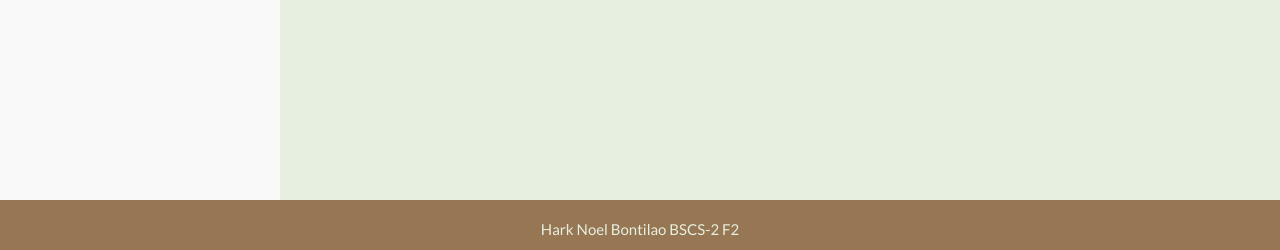
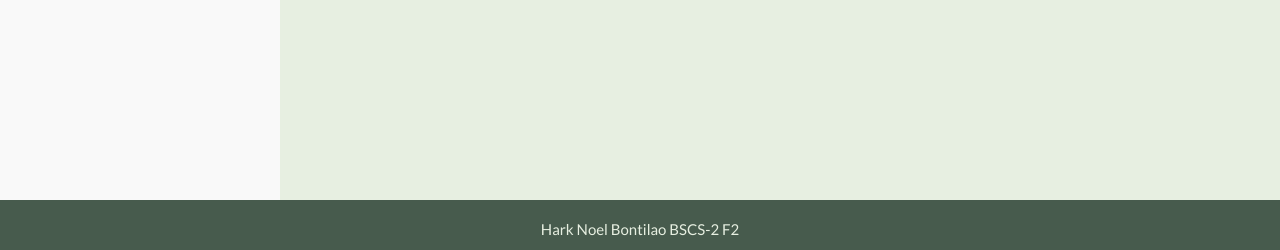
Before and after one commit to harknoel/OSCS, a PHP site: page /index.php in a window 1280 px wide. Shown: the part 550-800 px from the top of the page. Run offline with PHP 8.4, Linux system fonts and the light colour scheme.

Commit message:
Modify color of footer

```diff
--- a/css/site.css
+++ b/css/site.css
@@ -588,7 +588,7 @@ footer {
   height: 50px;
   width: 100%;
   font-family: var(--lato);
-  background-color: #967653;
+  background-color: var(--green);
   color: var(--light-green);
   text-align: center;
 }
```
